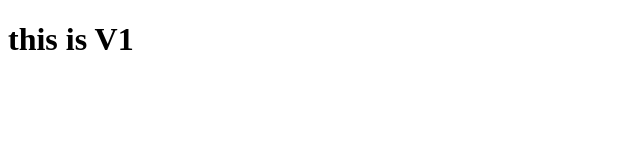
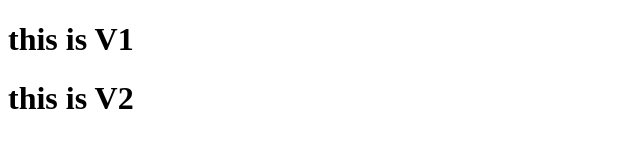
Before and after one commit to vishalpal011/first-repo, a plain HTML site: page index.html in a window 1280 px wide. Shown: the whole page, without its empty margins (0-640 px from the left). Drawn offline with Linux system fonts and the light colour scheme.

Commit message:
version 2 commit

```diff
--- a/index.html
+++ b/index.html
@@ -7,5 +7,6 @@
 </head>
 <body>
     <h1>this is V1</h1>
+    <h1>this is V2</h1>
 </body>
 </html>
```
